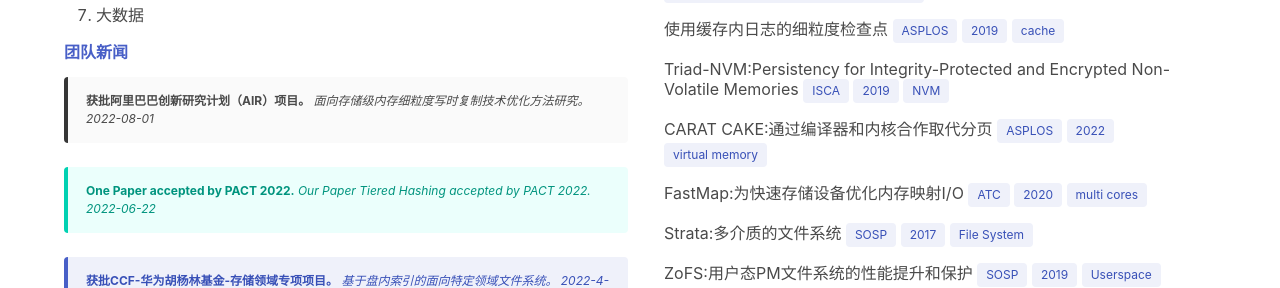
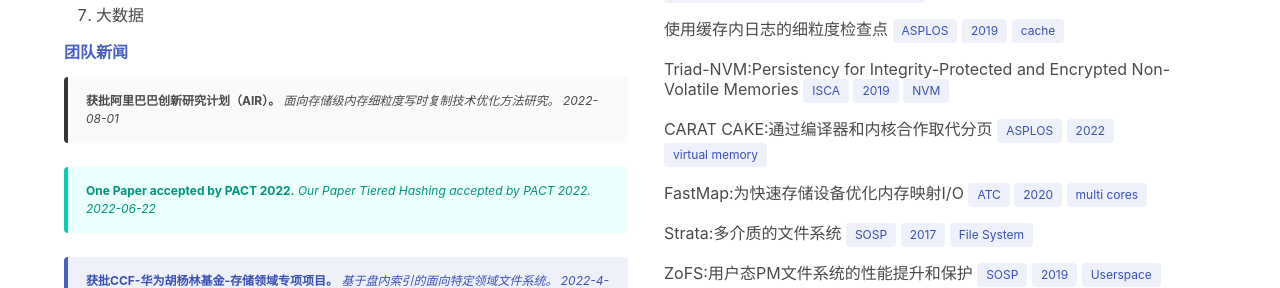
Before and after one commit to haslaboratory/haslaboratory.github.io, a Jekyll site: the page built from pages/index.md, in a window 1280 px wide. Shown: the part 470-758 px from the top of the page. Built offline with Jekyll 4.4.1, drawn with Linux system fonts in a browser that asks for light colours; nearby versions of some CDN libraries; library files that are not in the unit come from our copies; comment, search, counter and statistics services are not loaded.

Commit message:
_data/news.yml

```diff
--- a/_data/news.yml
+++ b/_data/news.yml
@@ -1,5 +1,5 @@
 - date: 2022-08-01
-  title: 获批阿里巴巴创新研究计划（AIR）项目。
+  title: 获批阿里巴巴创新研究计划（AIR）。
   description: 面向存储级内存细粒度写时复制技术优化方法研究。
 
 - date: 2022-06-22
```
